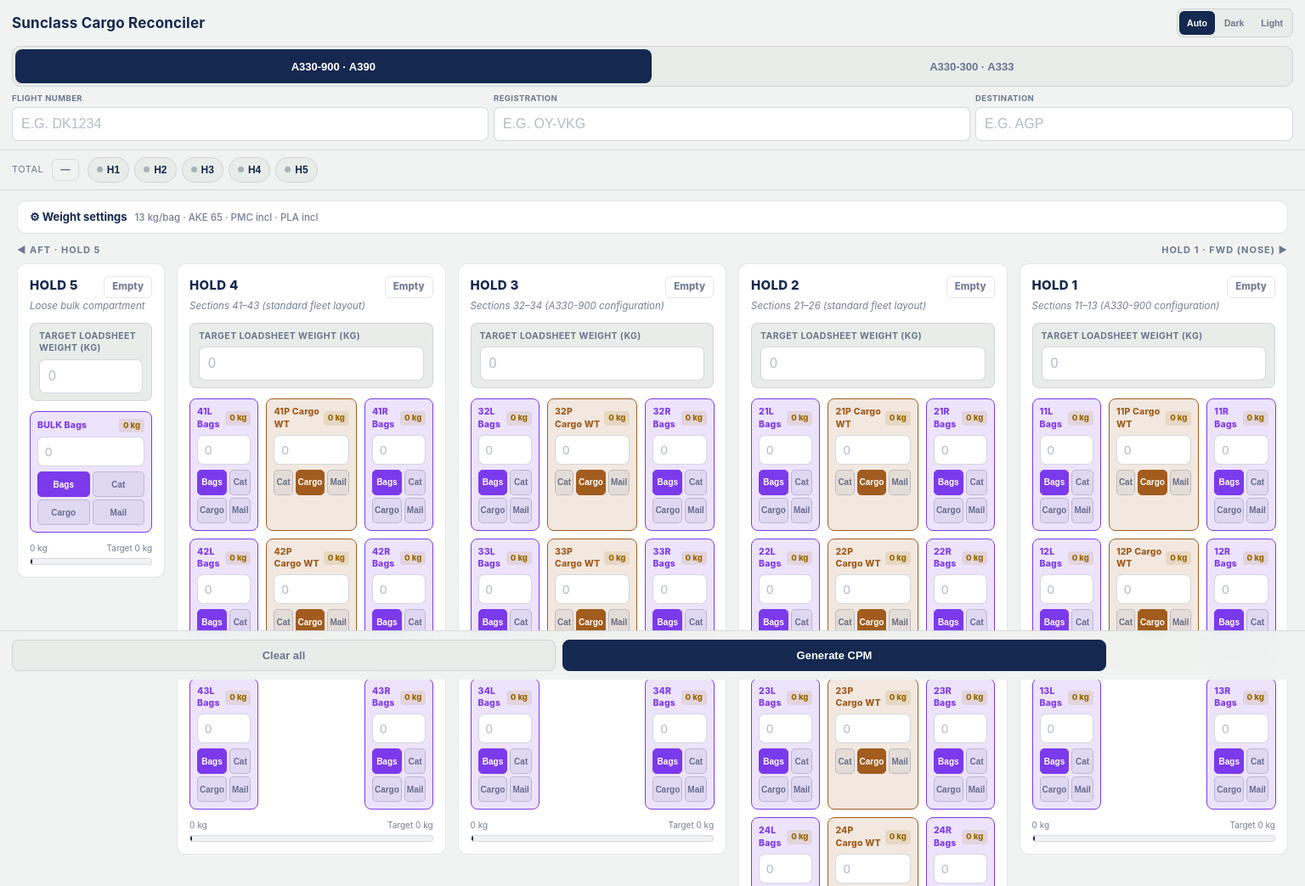
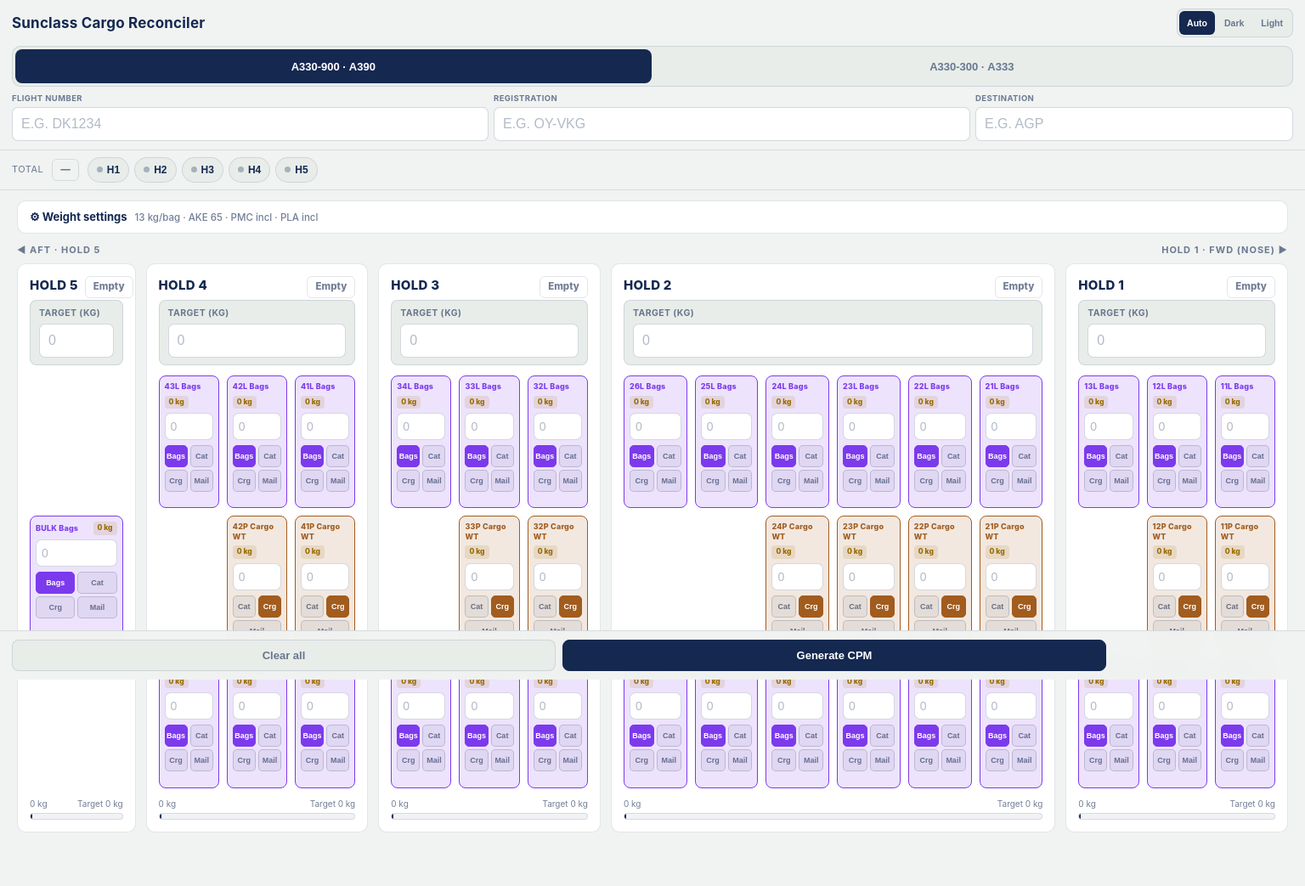
Before and after one commit to kungkotz/cpmbuddy, a plain HTML site: page index.html in a window 1536 px wide. Shown: the top 1043 px of the page at 85% size. Drawn offline with Linux system fonts and the light colour scheme.

Commit message:
Add files via upload

```diff
--- a/index.html
+++ b/index.html
@@ -309,12 +309,6 @@
     letter-spacing: 0.3px;
     color: var(--text);
   }
-  .hold-note {
-    margin: 2px 0 12px 0;
-    font-size: 11.5px;
-    color: var(--text-dim);
-    font-style: italic;
-  }
 
   .status-badge {
     padding: 4px 9px;
@@ -427,6 +421,8 @@
     min-height: 30px;
   }
   .mode-btn.active { background: var(--accent); color: var(--on-accent); border-color: var(--accent); }
+  .m-abbr { display: none; }
+  .t-abbr { display: none; }
   .tile.type-bags .mode-btn[data-mode="bags"].active { background: var(--bags); border-color: var(--bags); color: var(--bags-on); }
   .tile.type-catering .mode-btn[data-mode="catering"].active { background: var(--catering); border-color: var(--catering); color: var(--catering-on); }
   .tile.type-cargo .mode-btn[data-mode="cargo"].active { background: var(--cargo); border-color: var(--cargo); color: var(--cargo-on); }
@@ -811,43 +807,78 @@
   }
 
   /* ---------- Wide screens (office ultrawides): aircraft layout ----------
-     Holds sit side by side like the aircraft seen from the left,
-     nose to the RIGHT: left→right = Hold 5, 4, 3, 2, 1.
+     The whole screen becomes the aircraft seen from its left side, nose to
+     the RIGHT:
+       · Holds run left→right as 5, 4, 3, 2, 1, each card's width
+         proportional to its number of sections (Hold 2 is the longest).
+       · Inside a hold, sections are columns, also nose-right: the lowest
+         section number (most forward) sits in the RIGHTMOST column.
+       · Within a section, L / P / R stack top→middle→bottom.
+       · Hold 5 (bulk) is a single tile vertically centered — the tail.
      Below the breakpoint everything stays in the stacked mobile layout. */
   .orientation-hint { display: none; }
 
   @media (min-width: 1500px) {
     main {
-      max-width: 2100px;
+      max-width: 2300px;
       display: grid;
-      /* Hold 5 (bulk) gets a deliberately narrower column, like the real
-         compartment; minmax(0,·) keeps columns from being blown apart by
-         content min-width. */
-      grid-template-columns: minmax(0, 0.55fr) repeat(4, minmax(0, 1fr));
-      gap: 14px;
-      align-items: start;
+      grid-template-columns: var(--hold-cols, minmax(0,1fr) minmax(0,3fr) minmax(0,3fr) minmax(0,6fr) minmax(0,3fr));
+      gap: 12px;
+      align-items: stretch;
       padding: 14px 20px 0;
     }
-    .hold-card { margin-bottom: 0; }
+    .hold-card { margin-bottom: 0; display: flex; flex-direction: column; }
     #card-h5 { grid-column: 1; grid-row: 1; }
     #card-h4 { grid-column: 2; grid-row: 1; }
     #card-h3 { grid-column: 3; grid-row: 1; }
     #card-h2 { grid-column: 4; grid-row: 1; }
     #card-h1 { grid-column: 5; grid-row: 1; }
 
-    /* Tiles are narrower in 5-across view: stack mode buttons 2×2
-       (3-across when there's no Bags button) so labels never overflow. */
+    /* Equalize every card's chrome height so tile grids start at the same y:
+       single-line titles, compact single-line target label. */
+    .hold-head h2 { white-space: nowrap; }
+    .hold-head { min-height: 26px; }
+    .t-full { display: none; }
+    .t-abbr { display: inline; }
+    .target-row label { white-space: nowrap; }
+
+    /* Sections as columns (reversed via --sec), L/P/R as rows.
+       All holds share the same 3 equal rows — cards stretch to equal height,
+       so row 2 (P) lines up across every hold, including BULK. */
+    .tiles-grid {
+      flex: 1;
+      grid-template-columns: repeat(var(--secs, 3), minmax(0, 1fr));
+      grid-template-rows: repeat(3, minmax(0, 1fr));
+      align-content: stretch;
+    }
+    .tile.pos-l { grid-column: var(--sec); grid-row: 1; }
+    .tile.pos-p { grid-column: var(--sec); grid-row: 2; }
+    .tile.pos-r { grid-column: var(--sec); grid-row: 3; }
+    /* Bulk: single tile on the P row → reads as the tapering tail. */
+    .tile.pos-bulk { grid-column: 1; grid-row: 2; }
+
+    /* Tiles are narrow in aircraft view: compact buttons, "Cargo"→"Crg",
+       2×2 button grids everywhere (Mail spans the bottom on P tiles). */
+    .m-full { display: none; }
+    .m-abbr { display: inline; }
+    .mode-btn { font-size: 9px; padding: 5px 1px; min-height: 26px; }
     .mode-seg { grid-template-columns: repeat(2, 1fr); }
-    .mode-seg.seg-nobags { grid-template-columns: repeat(3, 1fr); }
-
-    .settings-wrap { max-width: 2100px; padding: 0 20px; }
-    .bottombar-row { max-width: 2100px; }
+    .mode-seg.seg-nobags { grid-template-columns: repeat(2, 1fr); }
+    .mode-seg.seg-nobags .mode-btn[data-mode="mail"] { grid-column: 1 / -1; }
+    .tile { padding: 6px; }
+    .tile label { font-size: 9px; }
+    .tile-head { flex-wrap: wrap; }
+    .tile input { font-size: 14px; padding: 7px 6px; }
+    .chip { font-size: 8.5px; }
+
+    .settings-wrap { max-width: 2300px; padding: 0 20px; }
+    .bottombar-row { max-width: 2300px; }
 
     .orientation-hint {
       display: flex;
       justify-content: space-between;
       align-items: center;
-      max-width: 2100px;
+      max-width: 2300px;
       margin: 12px auto -6px;
       padding: 0 20px;
       font-size: 11px;
@@ -1142,7 +1173,6 @@
     {
       key: 'h1',
       title: 'HOLD 1',
-      note: { A390: 'Sections 11–13 (A330-900 configuration)', A333: 'Sections 11–12 (A330-300 configuration)' },
       positions: {
         A390: ['11L','11P','11R','12L','12P','12R','13L','13R'],
         A333: ['11L','11P','11R','12L','12P','12R']
@@ -1151,7 +1181,6 @@
     {
       key: 'h2',
       title: 'HOLD 2',
-      note: { A390: 'Sections 21–26 (standard fleet layout)', A333: 'Sections 21–26 (standard fleet layout)' },
       positions: {
         A390: ['21L','21P','21R','22L','22P','22R','23L','23P','23R','24L','24P','24R','25L','25R','26L','26R'],
         A333: ['21L','21P','21R','22L','22P','22R','23L','23P','23R','24L','24P','24R','25L','25R','26L','26R']
@@ -1160,7 +1189,6 @@
     {
       key: 'h3',
       title: 'HOLD 3',
-      note: { A390: 'Sections 32–34 (A330-900 configuration)', A333: 'Sections 31–34 (A330-300 configuration)' },
       positions: {
         A390: ['32L','32P','32R','33L','33P','33R','34L','34R'],
         A333: ['31L','31P','31R','32L','32P','32R','33L','33P','33R','34L','34R']
@@ -1169,7 +1197,6 @@
     {
       key: 'h4',
       title: 'HOLD 4',
-      note: { A390: 'Sections 41–43 (standard fleet layout)', A333: 'Sections 41–43 (standard fleet layout)' },
       positions: {
         A390: ['41L','41P','41R','42L','42P','42R','43L','43R'],
         A333: ['41L','41P','41R','42L','42P','42R','43L','43R']
@@ -1178,7 +1205,6 @@
     {
       key: 'h5',
       title: 'HOLD 5',
-      note: { A390: 'Loose bulk compartment', A333: 'Loose bulk compartment' },
       positions: { A390: ['BULK'], A333: ['BULK'] },
       isBulk: true
     }
@@ -1189,7 +1215,7 @@
   // ---------------------------------------------------------------
   function pid(holdKey, code) { return holdKey + '-' + code.toLowerCase(); }
 
-  function tileHTML(holdKey, code) {
+  function tileHTML(holdKey, code, secCol) {
     const id = pid(holdKey, code);
     const c = code.toUpperCase();
     const isP = c.endsWith('P');
@@ -1199,13 +1225,12 @@
       : 'pos-r';
     // Bags are never loaded in a pallet (P) position, so P tiles start on Cargo
     // and don't offer a Bags button. All other positions default to Bags.
-    const defaultMode = isP ? 'cargo' : 'bags';
     const defaultLabel = isP ? (code + ' Cargo WT') : (code + ' Bags');
     const bagsBtn = isP ? '' :
       `<button type="button" tabindex="-1" class="mode-btn active" data-mode="bags" onclick="setMode('${id}','bags')">Bags</button>`;
     const segClass = isP ? 'mode-seg seg-nobags' : 'mode-seg';
     return `
-      <div class="tile ${posClass} ${isP ? 'type-cargo' : 'type-bags'}" id="wrap-${id}">
+      <div class="tile ${posClass} ${isP ? 'type-cargo' : 'type-bags'}" id="wrap-${id}" style="--sec:${secCol}">
         <div class="tile-head">
           <label id="lbl-${id}">${defaultLabel}</label>
           <span class="chip" id="calc-${id}">0 kg</span>
@@ -1214,27 +1239,43 @@
         <div class="${segClass}" id="seg-${id}">
           ${bagsBtn}
           <button type="button" tabindex="-1" class="mode-btn" data-mode="catering" onclick="setMode('${id}','catering')">Cat</button>
-          <button type="button" tabindex="-1" class="mode-btn${isP ? ' active' : ''}" data-mode="cargo" onclick="setMode('${id}','cargo')">Cargo</button>
+          <button type="button" tabindex="-1" class="mode-btn${isP ? ' active' : ''}" data-mode="cargo" onclick="setMode('${id}','cargo')"><span class="m-full">Cargo</span><span class="m-abbr">Crg</span></button>
           <button type="button" tabindex="-1" class="mode-btn" data-mode="mail" onclick="setMode('${id}','mail')">Mail</button>
         </div>
       </div>`;
   }
 
+  // Ordered unique section prefixes for a hold, e.g. ['11','12','13'] or ['BULK'].
+  function sectionsOf(def) {
+    const secs = [];
+    def.positions[currentAircraft].forEach(code => {
+      const s = code === 'BULK' ? 'BULK' : code.slice(0, 2);
+      if (!secs.includes(s)) secs.push(s);
+    });
+    return secs;
+  }
+
   function holdCardHTML(def) {
     const codes = def.positions[currentAircraft];
-    const tiles = codes.map(c => tileHTML(def.key, c)).join('');
+    const secs = sectionsOf(def);
+    // Wide (aircraft) layout: nose is to the RIGHT, so the lowest section
+    // number goes in the rightmost column → reversed column index.
+    const colFor = code => {
+      const s = code === 'BULK' ? 'BULK' : code.slice(0, 2);
+      return secs.length - secs.indexOf(s);
+    };
+    const tiles = codes.map(c => tileHTML(def.key, c, colFor(c))).join('');
     return `
       <section class="hold-card" id="card-${def.key}">
         <div class="hold-head">
           <h2>${def.title}</h2>
           <span id="status-${def.key}" class="status-badge empty-badge">Empty</span>
         </div>
-        <p class="hold-note" id="note-${def.key}">${def.note[currentAircraft]}</p>
         <div class="target-row">
-          <label>Target loadsheet weight (kg)</label>
+          <label><span class="t-full">Target loadsheet weight (kg)</span><span class="t-abbr">Target (kg)</span></label>
           <input type="number" inputmode="decimal" id="target-${def.key}" placeholder="0" oninput="calculate()">
         </div>
-        <div class="tiles-grid" id="grid-${def.key}">
+        <div class="tiles-grid" id="grid-${def.key}" style="--secs:${secs.length}">
           ${tiles}
         </div>
         <div class="gauge-wrap">
@@ -1247,6 +1288,18 @@
       </section>`;
   }
 
+  // Wide layout: hold card widths are proportional to their section counts,
+  // so the row of holds is shaped like the actual aircraft (Hold 2 longest).
+  function updateHoldColumns() {
+    const counts = ['h5', 'h4', 'h3', 'h2', 'h1'].map(k => {
+      const n = sectionsOf(HOLD_DEFS.find(d => d.key === k)).length;
+      // Hold 5 is one section but its card chrome needs more relative room.
+      return k === 'h5' ? 1.6 : n;
+    });
+    const cols = counts.map(n => `minmax(0, ${n}fr)`).join(' ');
+    document.getElementById('holds-root').style.setProperty('--hold-cols', cols);
+  }
+
   function renderHold(key) {
     const def = HOLD_DEFS.find(h => h.key === key);
     const old = document.getElementById('card-' + key);
@@ -1258,6 +1311,7 @@
   function renderAll() {
     const root = document.getElementById('holds-root');
     root.innerHTML = HOLD_DEFS.map(holdCardHTML).join('');
+    updateHoldColumns();
 
     const nav = document.getElementById('hold-nav');
     nav.innerHTML = HOLD_DEFS.map(def => `
@@ -1314,6 +1368,7 @@
     renderHold('h3');
     restoreHold('h1', snapH1);
     restoreHold('h3', snapH3);
+    updateHoldColumns();
     calculate();
   }
 
```
